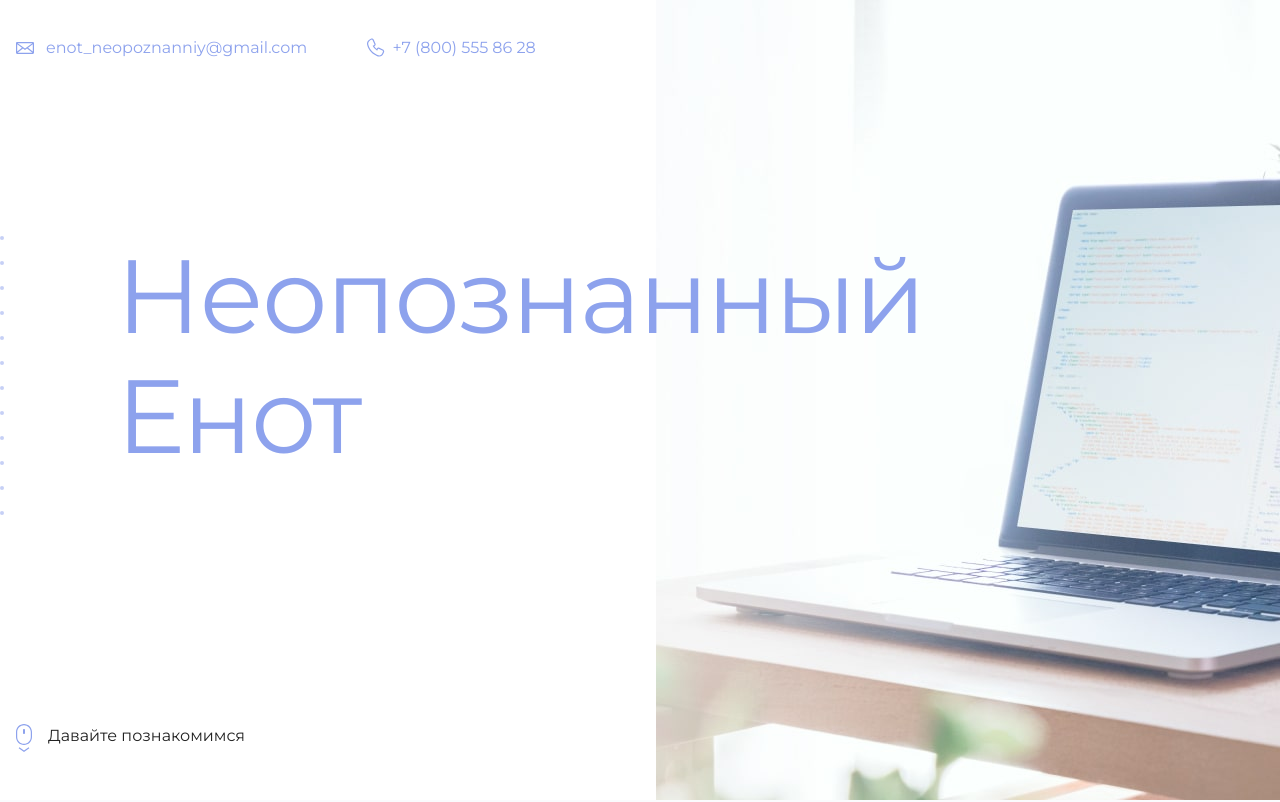
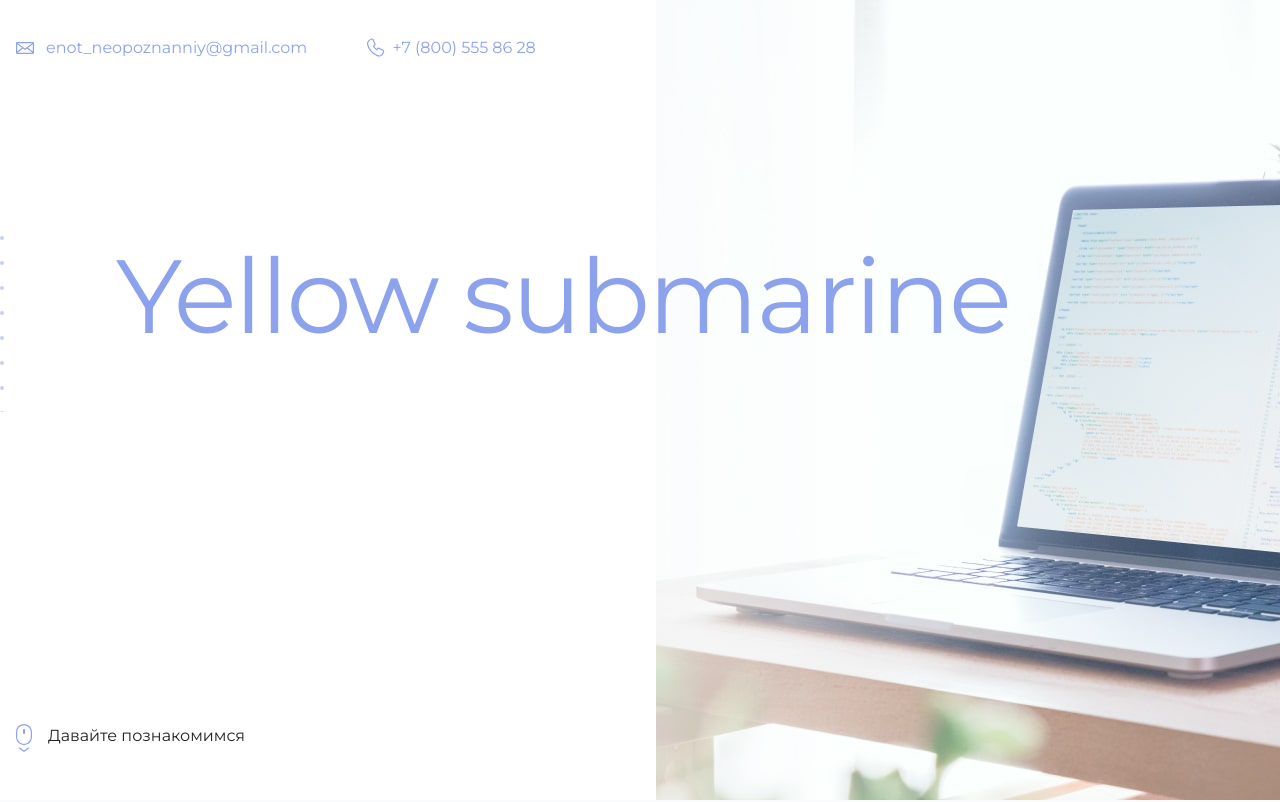
Before and after one commit to kolganato/githab-pages-example, a plain HTML site: page index.html in a window 1280 px wide. Shown: the top 802 px of the page. Drawn offline with Linux system fonts and the light colour scheme.

Commit message:
Изменил заголовок на Yellow Submarine

```diff
--- a/index.html
+++ b/index.html
@@ -18,7 +18,7 @@
     <main>
       <section class="hero-image">
         <div class="container">
-          <h1 class="heading">Неопознанный Енот</h1>
+          <h1 class="heading">Yellow submarine</h1>
           <p><!-- Тут ваш id на сайте Академии --></p>
         </div>
       </section>
```
